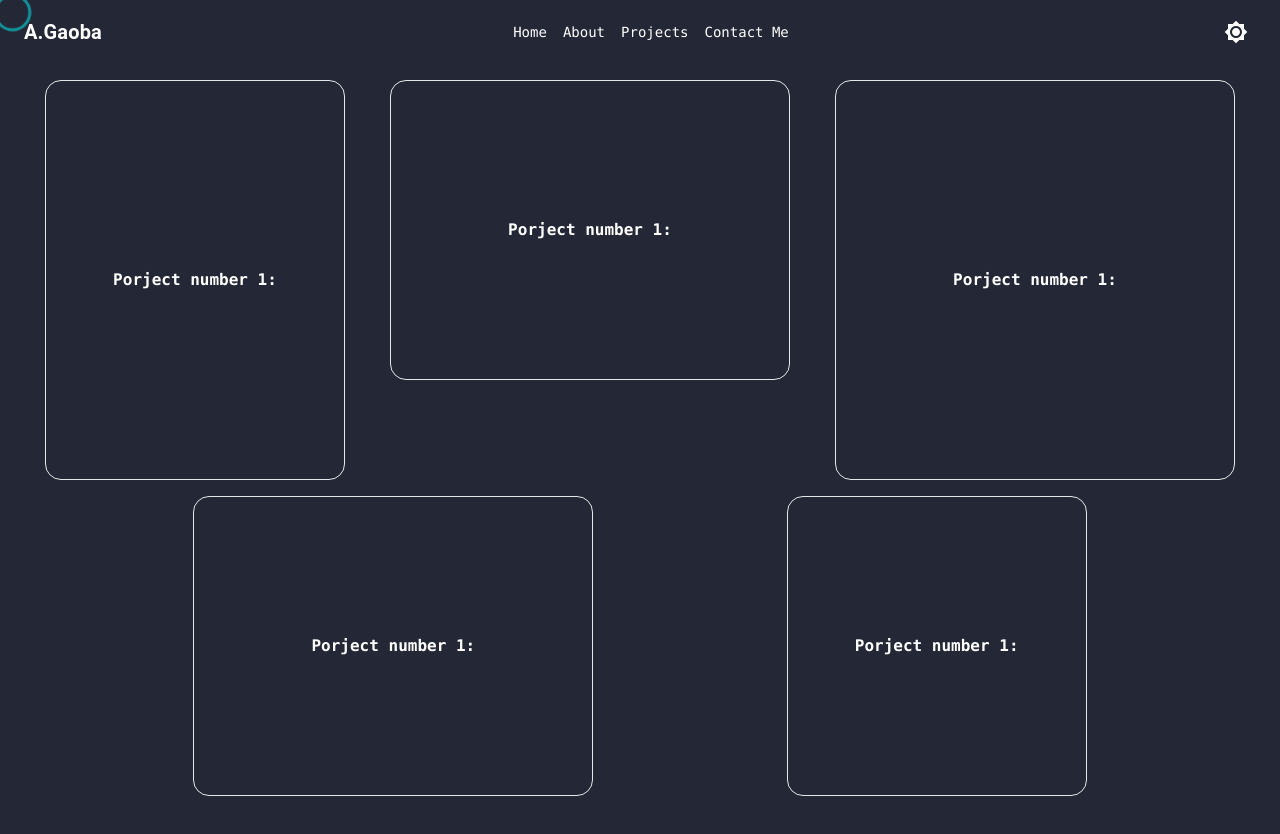
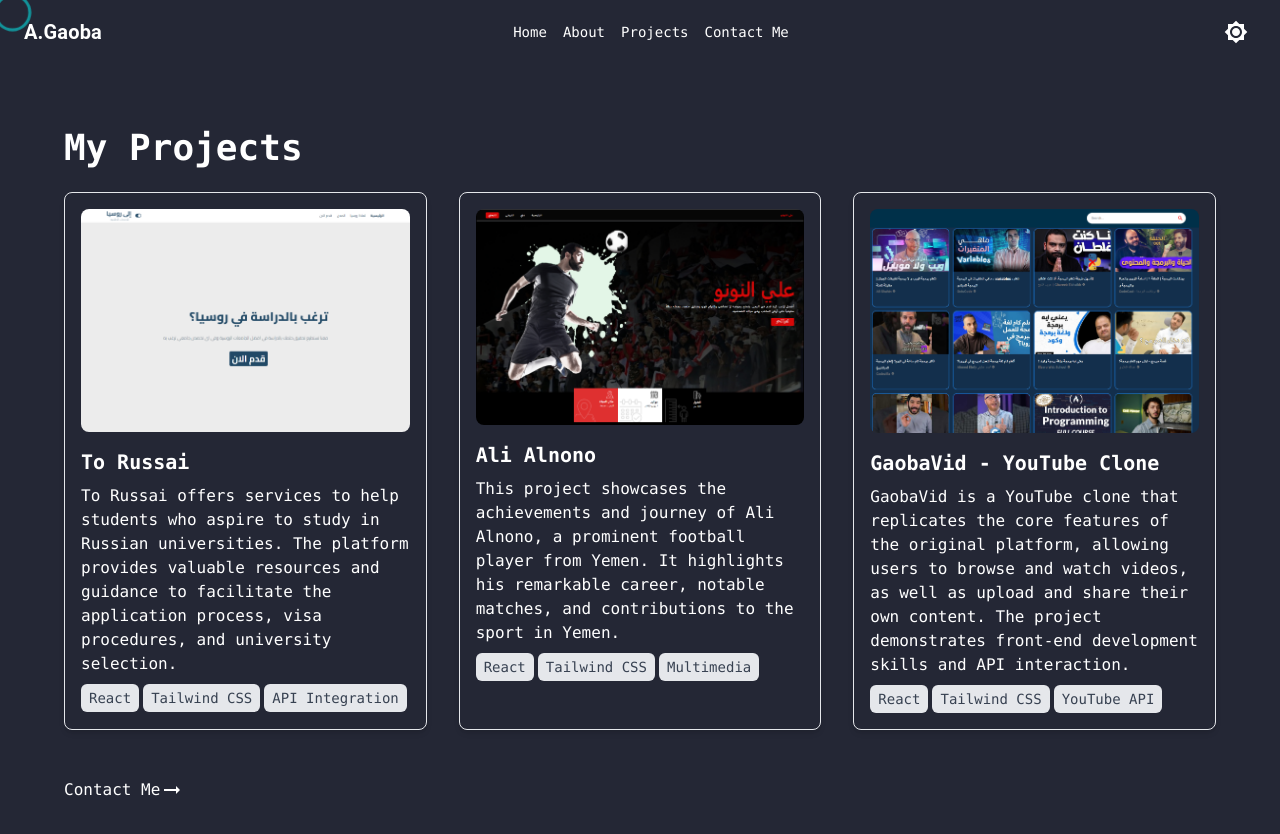
Before and after one commit to A-Gaoba/portfolio, a React (Vite) app: page /projects in a window 1280 px wide. Shown: the top 834 px of the page. Before the commit the page ends 800 px from the top, so only its background shows below. Built offline with nearby package versions, Linux system fonts and the light colour scheme.

Commit message:
the projects has done

```diff
--- a/src/App.jsx
+++ b/src/App.jsx
@@ -4,7 +4,7 @@ import Navbar from "./components/Navbar";
 import Home from "./components/Home";
 import About from "./components/about/AboutMe";
 import Contact from './components/Contact';
-import Projects from './components/Projects';
+import Projects from './components/work/Projects';
 function App() {
   const [cursorPosition, setCursorPosition] = useState({ x: 0, y: 0 });
 
--- a/src/components/Projects.jsx
+++ /dev/null
@@ -1,38 +0,0 @@
-function Projects() {
-  const sections = [
-    { title: "Porject number 1:", width: "w-[300px]", height: "h-[400px]" },
-    {
-      title: "Porject number 1:",
-      width: "w-[400px]",
-      height: "h-[300px]",
-      margin: "mt-12",
-    },
-    { title: "Porject number 1:", width: "w-[400px]", height: "h-[400px]" },
-    { title: "Porject number 1:", width: "w-[400px]", height: "h-[300px]" },
-    {
-      title: "Porject number 1:",
-      width: "w-[300px]",
-      height: "h-[300px]",
-      margin: "-mt-12 lg:mt-4",
-    },
-  ];
-
-  return (
-    <div className="bg-[#242735] h-auto text-white">
-      <div className="flex flex-wrap justify-evenly">
-        {sections.map((section, index) => (
-          <div
-            key={index}
-            className={`border ${section.width} ${section.height} ${section.margin} mt-4 rounded-2xl flex justify-center items-center`}
-          >
-            <h3 className="font-semibold text-center align-middle">
-              {section.title}
-            </h3>
-          </div>
-        ))}
-      </div>
-    </div>
-  );
-}
-
-export default Projects;
--- a/src/components/about/About.jsx
+++ b/src/components/about/About.jsx
@@ -40,9 +40,9 @@ const AboutMe = () => {
             animate={{ opacity: 1, y: 0 }}
             transition={{ delay: 0.6, duration: 0.8 }}
             className="hover:px-4 hover:text-sky-400 text-md "
-            onClick={() => navigate("/contact")}
+            onClick={() => navigate("/projects")}
           >
-            Contact Me
+            See my projects
             <ArrowRightAltIcon />
           </motion.button>
         </div>
--- a/src/components/work/Projects.jsx
+++ b/src/components/work/Projects.jsx
@@ -2,8 +2,11 @@ import { motion } from "framer-motion";
 import ProjectsList from './ProjectsList';
 import ArrowRightAltIcon from "@mui/icons-material/ArrowRightAlt";
 import TypingAnimation from "../TypingAnimation";
+import { useNavigate } from "react-router-dom";
 
 const ProjectsSection = () => {
+  const navigate = useNavigate();
+
   return (
     <section className="p-16">
       <TypingAnimation text="My Projects" />
```
